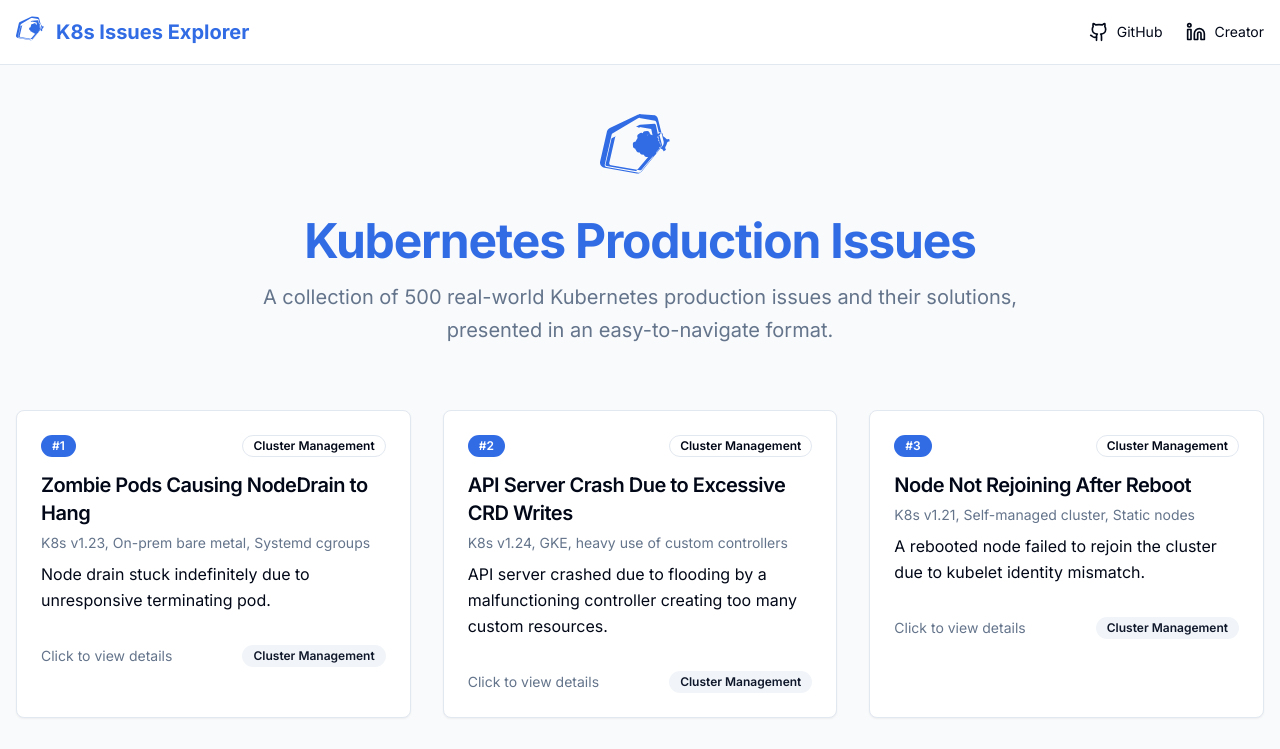
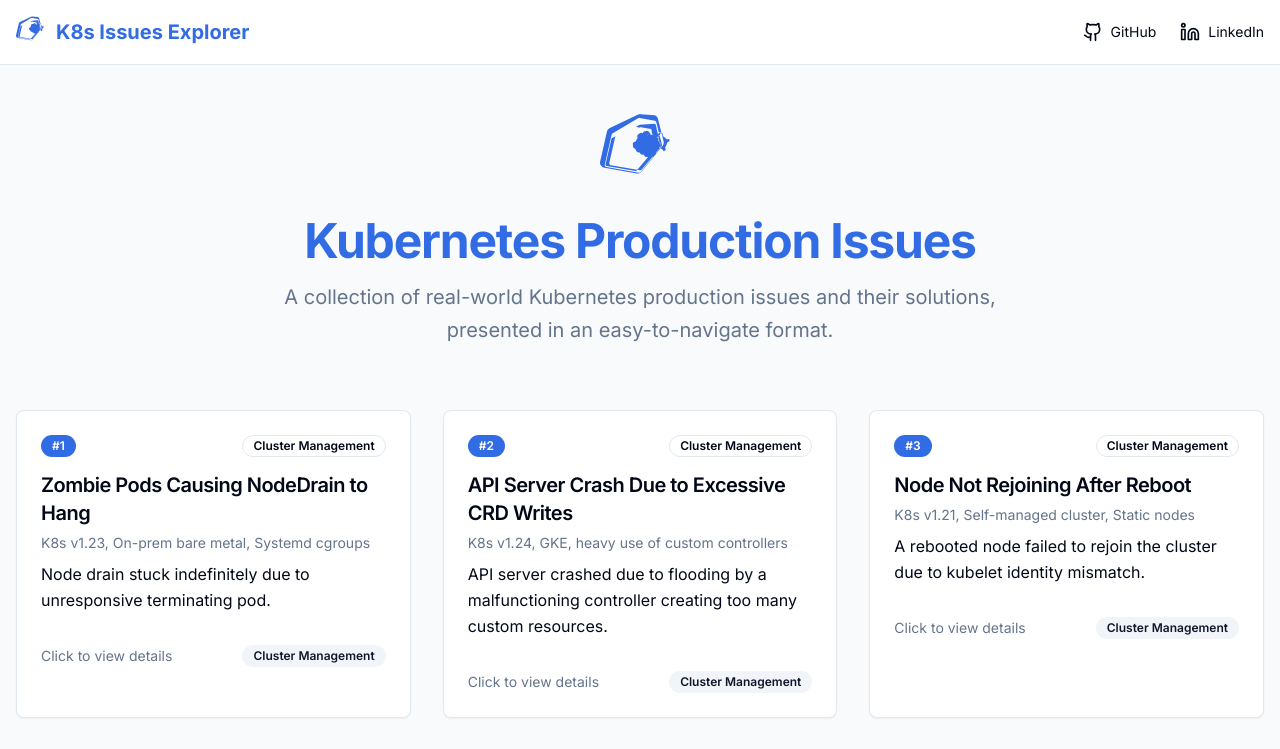
Before and after one commit to tuladhar/k8s-issues-explorer, a Next.js app: page / in a window 1280 px wide. Shown: the top 749 px of the page. Built offline with nearby package versions, Linux system fonts and the light colour scheme.

Commit message:
fix: text and style

```diff
--- a/app/layout.tsx
+++ b/app/layout.tsx
@@ -57,7 +57,7 @@ export default function RootLayout({
                     className="flex items-center gap-2 text-sm hover:text-kubernetes transition-colors"
                   >
                     <LinkedInIcon className="h-5 w-5" />
-                    <span className="hidden sm:inline">Creator</span>
+                    <span className="hidden sm:inline">LinkedIn</span>
                   </a>
                 </div>
               </div>
@@ -86,14 +86,14 @@ export default function RootLayout({
                       rel="noopener noreferrer"
                       className="font-medium underline underline-offset-4 hover:text-kubernetes"
                     >
-                      Pur Tuladhar
+                      Puru Tuladhar
                     </a>
                   </p>
                 </div>
-                <p className="text-xs text-muted-foreground">
+                {/* <p className="text-xs text-muted-foreground">
                   © {new Date().getFullYear()} K8s Issues Explorer. This site is not affiliated with the official
                   Kubernetes project.
-                </p>
+                </p> */}
               </div>
             </footer>
           </div>
--- a/app/page.tsx
+++ b/app/page.tsx
@@ -13,7 +13,7 @@ export default function Home() {
         </div>
         <h1 className="text-5xl font-bold mb-4 text-kubernetes">Kubernetes Production Issues</h1>
         <p className="text-xl text-muted-foreground leading-relaxed">
-          A collection of 500 real-world Kubernetes production issues and their solutions, presented in an
+          A collection of real-world Kubernetes production issues and their solutions, presented in an
           easy-to-navigate format.
         </p>
       </header>
```
